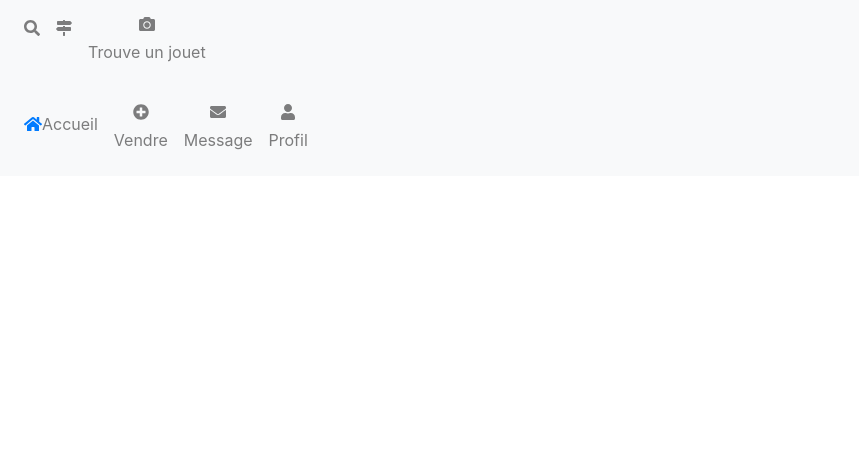
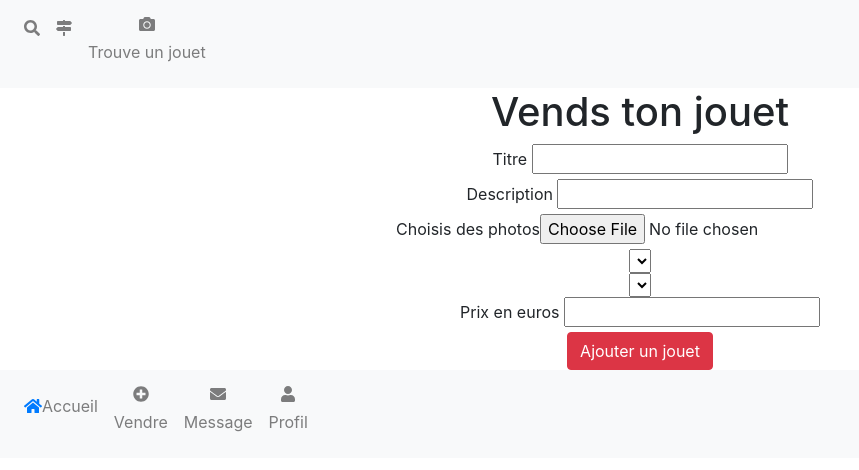
Before and after one commit to EmilieWoolf/ekitoy, a React (Create React App) app: page / in a window 1280 px wide. Shown: the top 470 px of the page, without its empty margins (0-859 px from the left). Built offline with nearby package versions, Linux system fonts and the light colour scheme.

Commit message:
création composant ToyList et NewToyForm + implémentation redux

```diff
--- a/src/App.js
+++ b/src/App.js
@@ -1,20 +1,30 @@
 import React from 'react';
 import NavbarFoot from './components/NavbarFoot';
 import NavbarHead from './components/NavbarHead';
+import ToyList from './components/ToyList';
+import NewToyForm from './components/NewToyForm';
+import reducer from './reducers/reducer';
 import './App.css';
+import { Provider } from 'react-redux';
+import { createStore } from 'redux';
 import {
   BrowserRouter as Router,
 } from "react-router-dom";
 
+const store = createStore(reducer, window.__REDUX_DEVTOOLS_EXTENSION__ && window.__REDUX_DEVTOOLS_EXTENSION__())
+
 function App() {
   return (
+    <Provider store={store}>
       <Router>
         <div className="App">
           <NavbarHead />
+          <NewToyForm />
           <NavbarFoot />
         </div>
 
       </Router>
+    </Provider>
   );
 }
 
--- /dev/null
+++ b/src/components/NewToyForm.jsx
@@ -0,0 +1,39 @@
+import React from 'react';
+import { Button } from 'reactstrap';
+
+const NewToyForm = () => {
+    return (
+        <div>
+            <h1>Vends ton jouet</h1>
+            <form>
+                <div>
+                    <label for="titre">Titre</label>{'  '}
+                    <input type="text" name="titre" required />
+                </div>
+                <div>
+                    <label for="description">Description</label>{'  '}
+                    <input type="textarea" name="description" required />
+                </div>
+                <div>
+                    <label for="photo">Choisis des photos</label>
+                    <input type="file" name="photo" required />
+                </div>
+                <div>
+                    <select name="category"></select>
+                </div>
+                <div>
+                    <select name="condition" required></select>
+                </div>
+                <div>
+                    <label for="price" required>Prix en euros</label>{'  '}
+                    <input type="number" name="price" />
+                </div>
+                <div>
+                    <Button type="submit" color="danger">Ajouter un jouet</Button>
+                </div>
+            </form>
+        </div>
+    )
+}
+
+export default NewToyForm;
--- /dev/null
+++ b/src/components/ToyList.jsx
@@ -0,0 +1,19 @@
+import React from 'react';
+import { connect } from 'react-redux';
+
+const mstp = state => ({
+    toys: state.toys
+});
+
+const ToyList = ({ toys }) => {
+    return (
+    <div>
+        {toys.map(toy =>
+            <div>
+                <p>{toy.name}</p>
+                </div>
+                )}
+    </div>
+)};
+
+export default connect (mstp)(ToyList);
--- /dev/null
+++ b/src/reducers/reducer.js
@@ -0,0 +1,17 @@
+const initState = {
+    toys: [
+        {id: 1, name: 'Barbie Raiponce'},
+        {id: 2, name: 'Poupée Lara Croft'},
+        {id: 3, name: 'Lego Harry Potter'}
+    ],
+    filteredToys: [],
+}
+
+const reducer = (state = initState, action) => {
+    switch (action.type) {
+        default:
+            return state;
+    }
+};
+
+export default reducer;
```
Lines whose indentation alone changed are shown as unchanged.
